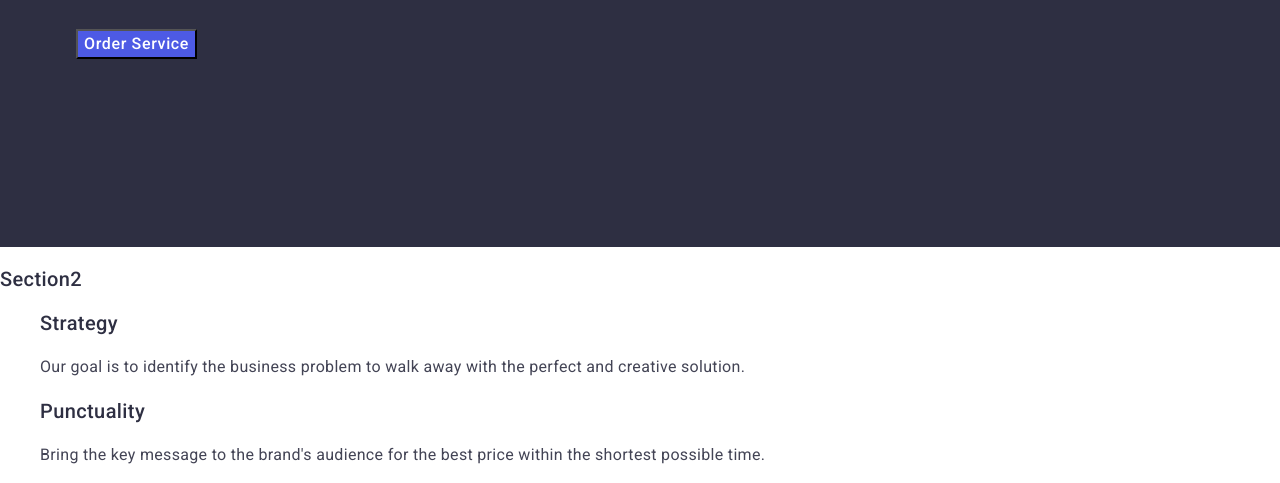
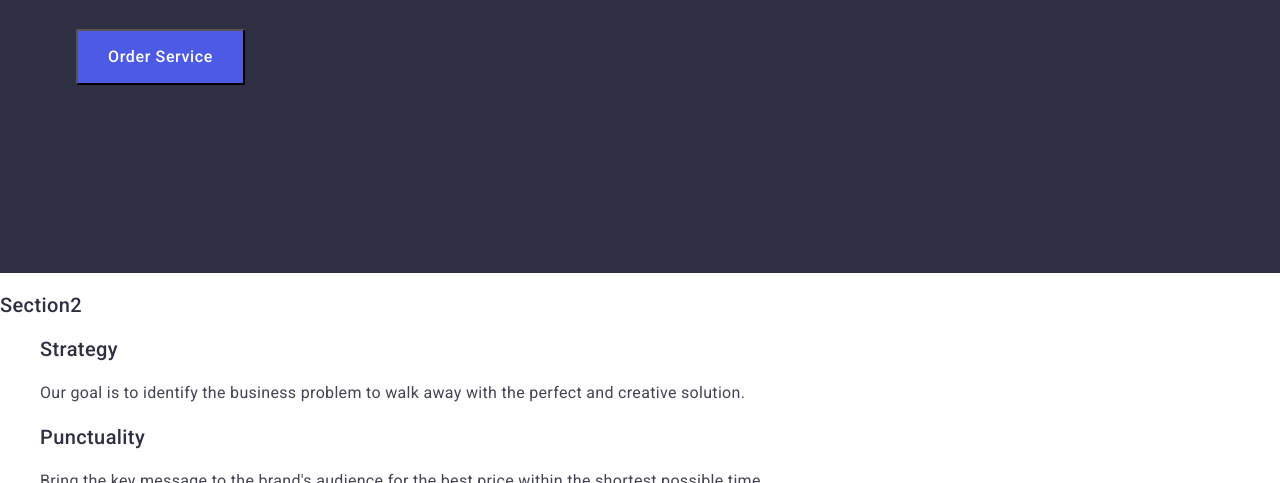
Before and after one commit to karolinawojcik0/goit-markup-hw-03, a plain HTML site: page index.html in a window 1280 px wide. Shown: the part 617-1100 px from the top of the page. Drawn offline with nearby package versions, Linux system fonts and the light colour scheme.

Commit message:
Update styles.css

```diff
--- a/css/styles.css
+++ b/css/styles.css
@@ -144,6 +144,9 @@ img {
   letter-spacing: 0.04em;
   cursor: pointer;
   display: block;
+  min-width: 169px;
+  height: 56px;
+
 }
 
 .order-service:hover {
```
